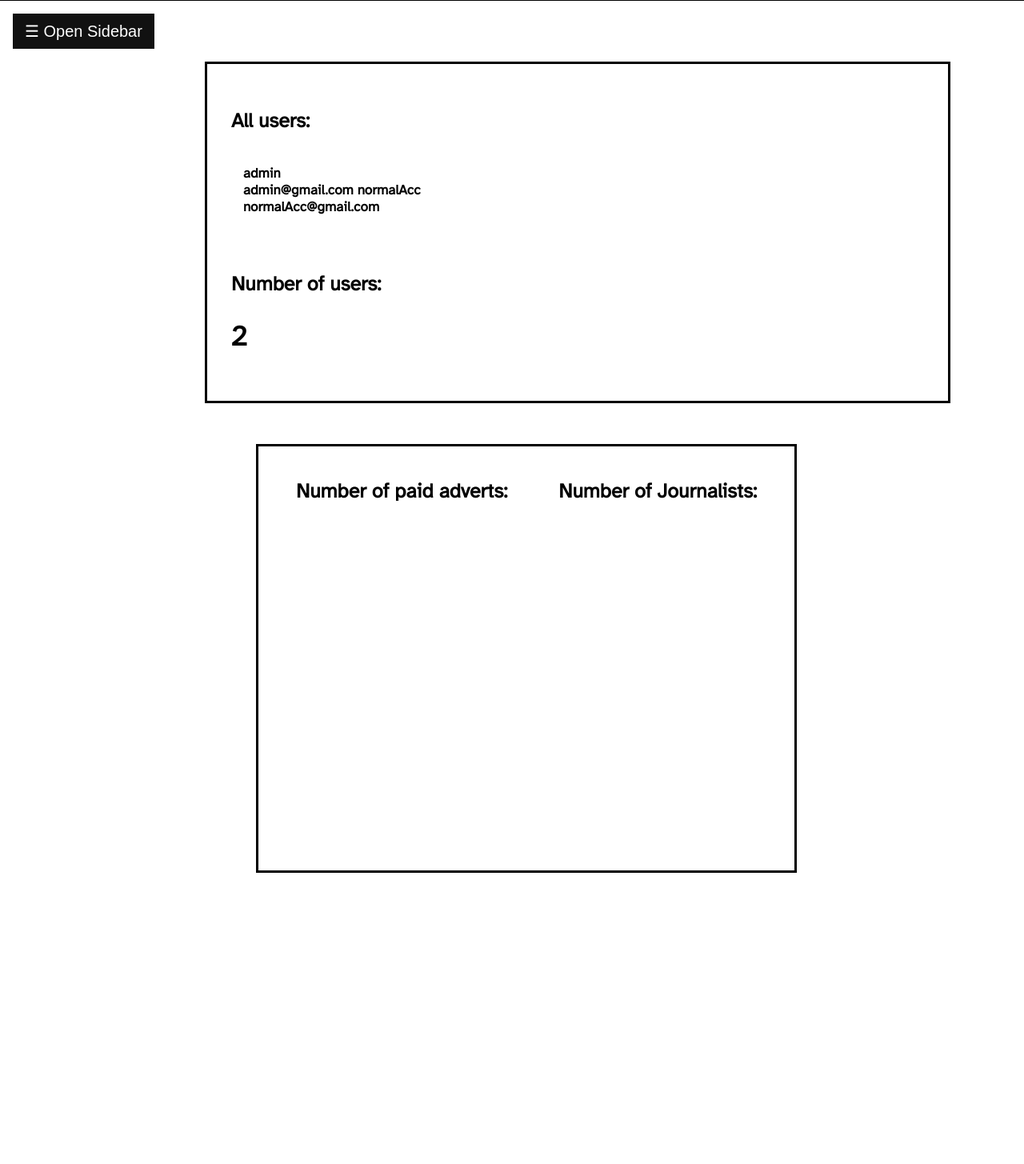
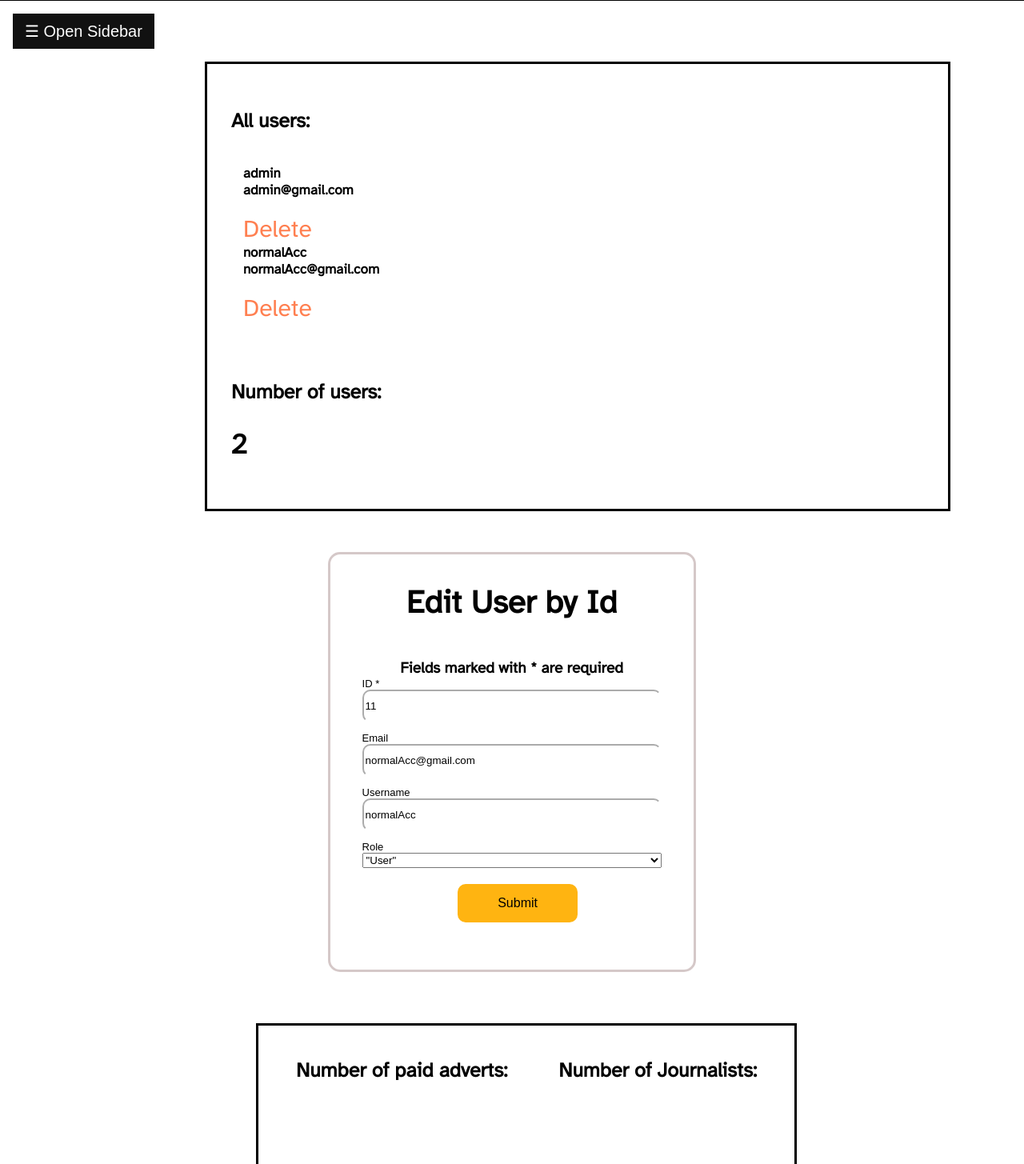
Before and after one commit to eriolasalihu/Sunny-News---Inxhinjeri-e-Webit, a PHP site: page /AdminDashboard.php in a window 1280 px wide. Shown: the part 175-1630 px from the top of the page at 80% size. Before the commit the page ends 1266 px from the top, so only its background shows below. Run offline with PHP 8.4, Linux system fonts and the light colour scheme; data comes from the database, SQL or seed files in the repository.

Commit message:
add user crud

```diff
--- a/HTMLfiles/AdminDashboard.php
+++ b/HTMLfiles/AdminDashboard.php
@@ -3,17 +3,20 @@
 include_once '../backend/Mapper/userMapper.php';
 
 //  if (isset($_SESSION["role"]) && $_SESSION['role']=='1') {
-        $mapper=new UserMapper();
+$mapper = new UserMapper();
 
-        $userList=$mapper->getAllUsers();
-        $nrUsers=$mapper->getNrUsers();
+$userList = $mapper->getAllUsers();
+$nrUsers = $mapper->getNrUsers();
 // }
+
+
 
 ?>
 
 
 <!DOCTYPE html>
 <html>
+
 <head>
     <link rel="stylesheet" href="../style/sidebar.css">
     <link rel="stylesheet" href="../style/journalistStyle.css">
@@ -29,6 +32,7 @@
         Admin Nav
     </title>
 </head>
+
 <body>
 
     <div class="header">
@@ -56,16 +60,21 @@
             </h3>
             <div>
                 <?php
-                        $users=$mapper->getAllUsers();
-                        foreach($users as $user){
+                $users = $mapper->getAllUsers();
+                foreach ($users as $user) {
                 ?>
                     <b>
-                        <?php echo $user['username']?>
+                        <?php echo $user['username'] ?>
                     </b>
-                        <br/>
+                    <br />
                     <b>
-                        <?php echo $user['email']?>
+                        <?php echo $user['email'] ?>
                     </b>
+                    <br>
+                    <br>
+                    <a href=<?php echo "../backend/Delete/deleteUser.php?id=" . $user['userId'];
+                        ?>>Delete</a>
+                <br />
                 <?php
                 }
                 ?>
@@ -76,16 +85,69 @@
                 Number of users:
             </h3>
             <?php
-                $nrUsers=$mapper->getNrUsers();
-                foreach($nrUsers as $nr){
+            $nrUsers = $mapper->getNrUsers();
+            foreach ($nrUsers as $nr) {
             ?>
                 <h2>
-                <?php echo $nr['nrUsers']?>
+                    <?php echo $nr['nrUsers'] ?>
                 </h2>
             <?php
             }
             ?>
         </div>
+    </div>
+    <div class="formBox">
+        <h3>
+            Edit User by Id
+        </h3>
+        <?php
+        $mapper = new UserMapper();
+        $userId = 11;
+        $users = $mapper->getUserByID($userId);
+        ?>
+        <form action="../backend/Edit/editUser.php" method="post" onsubmit="return validate()">
+            <b>
+                Fields marked with * are required
+            </b>
+            <label>
+                ID *
+            </label>
+            <input type="text" placeholder="Id" name="id" value=<?php echo $userId; ?>>
+            <label>
+                Email
+            </label>
+            <input type="text" placeholder="Id" name="email" value=<?php echo $user['email']; ?>>
+            <label>
+                Username
+            </label>
+            <input type="text" placeholder="UserName" name="username" value=<?php echo $user['username']; ?>>
+            <label>
+                Role
+            </label>
+            <?php
+            $role = $user['role'];
+            function getRoleNameByRoleId($role)
+            {
+                if ($role == "1") {
+                    $roleName = "Admin";
+                } else {
+                    $roleName = "User";
+                }
+                return $roleName;
+            }
+            $roleValue = getRoleNameByRoleId($userId);
+            ?>
+            <select name="role" id="cat">
+                <option value="badInfo1">"<?php echo $roleValue; ?>"</option>
+                <option value="1">Admin</option>
+                <option value="0">User</option>
+            </select>
+
+            <button name="submitBtn" id="submitBtn">
+                Submit
+            </button>
+            <br />
+        </form>
     </div>
     <div class='parentNav'>
         <div>
@@ -101,4 +163,5 @@
     </div>
 
 </body>
+
 </html>
--- a/backend/Mapper/userMapper.php
+++ b/backend/Mapper/userMapper.php
@@ -9,73 +9,96 @@
 
     public function __construct()
     {
-        $this->conn=$this->getConnection();
+        $this->conn = $this->getConnection();
     }
 
     public function getUserByID($userId)
     {
-        $query="SELECT * from userclass where userid=:id";
-        $stmt=$this->conn->prepare($query);
-        $stmt->bindParam(":id",$userId);
+        $query = "SELECT * from userclass where userid=:id";
+        $stmt = $this->conn->prepare($query);
+        $stmt->bindParam(":id", $userId);
         $stmt->execute();
-        $result=$stmt->fetch(PDO::FETCH_ASSOC);
+        $result = $stmt->fetch(PDO::FETCH_ASSOC);
         return  $result;
     }
 
     public function getUserByUsername($username)
     {
-        $query="SELECT * from userclass where username=:username";
-        $stmt=$this->conn->prepare($query);
-        $stmt->bindParam(":username",$username);
+        $query = "SELECT * from userclass where username=:username";
+        $stmt = $this->conn->prepare($query);
+        $stmt->bindParam(":username", $username);
         $stmt->execute();
-        $result=$stmt->fetch(PDO::FETCH_ASSOC);
+        $result = $stmt->fetch(PDO::FETCH_ASSOC);
         return $result;
     }
 
-    public function getUserByRole($role){
-        $query="SELECT * from userclass where role=:role";
-        $stmt=$this->conn->prepare($query);
+    public function getUserByRole($role)
+    {
+        $query = "SELECT * from userclass where role=:role";
+        $stmt = $this->conn->prepare($query);
         $stmt->execute();
-        return $result=$stmt->fetchAll();
+        return $result = $stmt->fetchAll();
     }
 
-    public function getNrUsers(){
-        $query="SELECT count(*) as nrUsers from userclass";
-        $stmt=$this->conn->prepare($query);
+    public function getNrUsers()
+    {
+        $query = "SELECT count(*) as nrUsers from userclass";
+        $stmt = $this->conn->prepare($query);
         $stmt->execute();
-        return $result=$stmt->fetchAll();
+        return $result = $stmt->fetchAll();
     }
 
     public function getAllUsers()
     {
-        $query="SELECT * from userclass";
-        $stmt=$this->conn->prepare($query);
+        $query = "SELECT * from userclass";
+        $stmt = $this->conn->prepare($query);
         $stmt->execute();
-        $result=$stmt->fetchAll();
+        $result = $stmt->fetchAll();
         return $result;
     }
 
     public function insertUser(\SimpleUser $user)
     {
-        $query="INSERT INTO userclass(username,password,email,role) VALUES(:name,:pass,:email,:role)";
+        $query = "INSERT INTO userclass(username,password,email,role) VALUES(:name,:pass,:email,:role)";
 
-        $stmt=$this->conn->prepare($query);
+        $stmt = $this->conn->prepare($query);
 
-        $username=$user->getUsername();
-        $pass=$user->getPassword();
-        $email=$user->getEmail();
-        $role=$user->getRole();
+        $username = $user->getUsername();
+        $pass = $user->getPassword();
+        $email = $user->getEmail();
+        $role = $user->getRole();
 
-        $passwordEncrypted=password_hash($pass,PASSWORD_BCRYPT);
+        $passwordEncrypted = password_hash($pass, PASSWORD_BCRYPT);
 
-        $stmt->bindParam(":name",$username);
-        $stmt->bindParam(":pass",$passwordEncrypted);
-        $stmt->bindParam(":email",$email);
-        $stmt->bindParam(":role",$role);
+        $stmt->bindParam(":name", $username);
+        $stmt->bindParam(":pass", $passwordEncrypted);
+        $stmt->bindParam(":email", $email);
+        $stmt->bindParam(":role", $role);
         $stmt->execute();
     }
 
     public function deleteUser($userId)
     {
+        $this->query = "delete from userclass where userId=:userId";
+        $statement = $this->conn->prepare($this->query);
+        $statement->bindParam(":userId", $userId);
+        $statement->execute();
+    }
+
+    public function editUser(\SimpleUser $user, $userId)
+    {
+        $query = "UPDATE userclass SET username=:username,email=:email
+        ,role=:role WHERE userId=:userId";
+        var_dump($user);
+        $statement = $this->conn->prepare($query);
+        $name = $user->getUsername();
+        $email = $user->getEmail();
+        $role = $user->getRole();
+
+        $statement->bindParam(":username", $name);
+        $statement->bindParam(":email", $email);
+        $statement->bindParam(":role", $role);
+        $statement->bindParam(":userId", $userId);
+        $statement->execute();
     }
 }
```
Also changed, not shown: backend/Delete/deleteUser.php (added, +12 -0 lines), backend/Edit/editUser.php (added, +34 -0 lines). Lines whose indentation alone changed are shown as unchanged.
